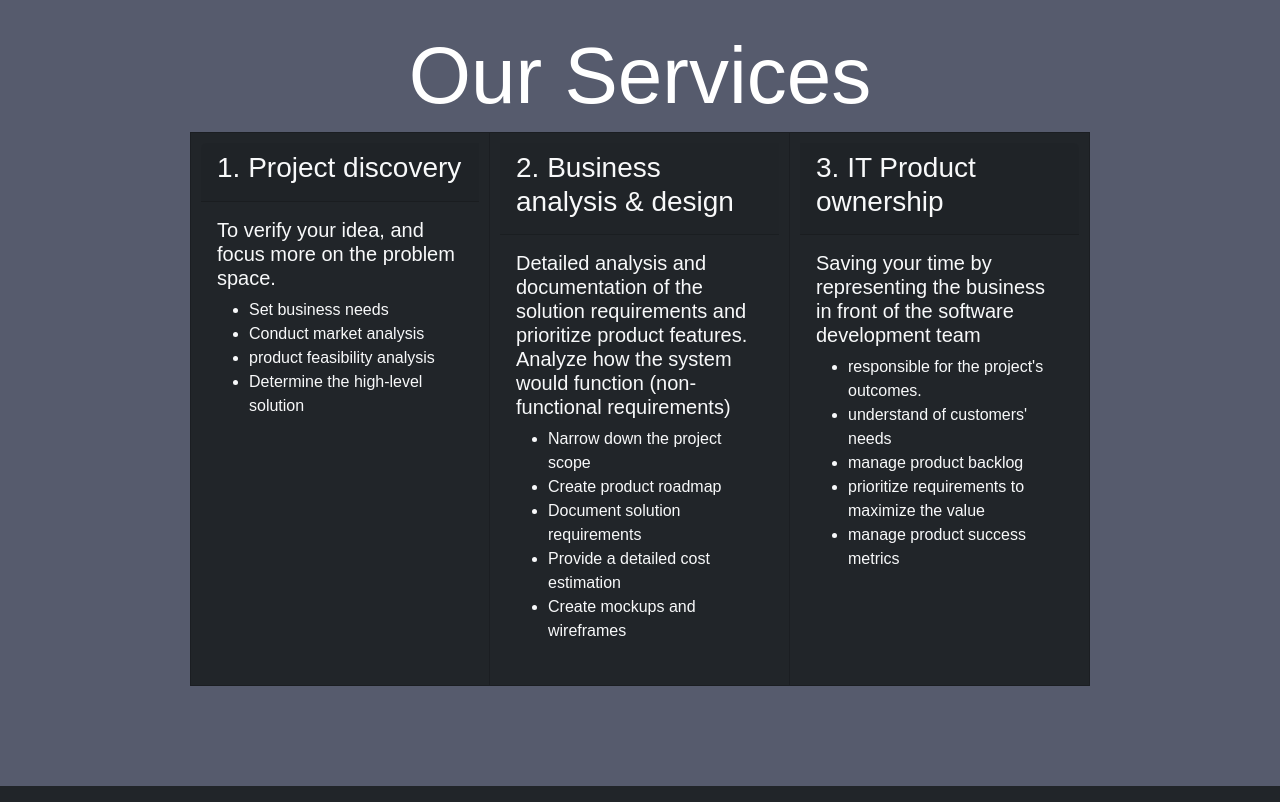
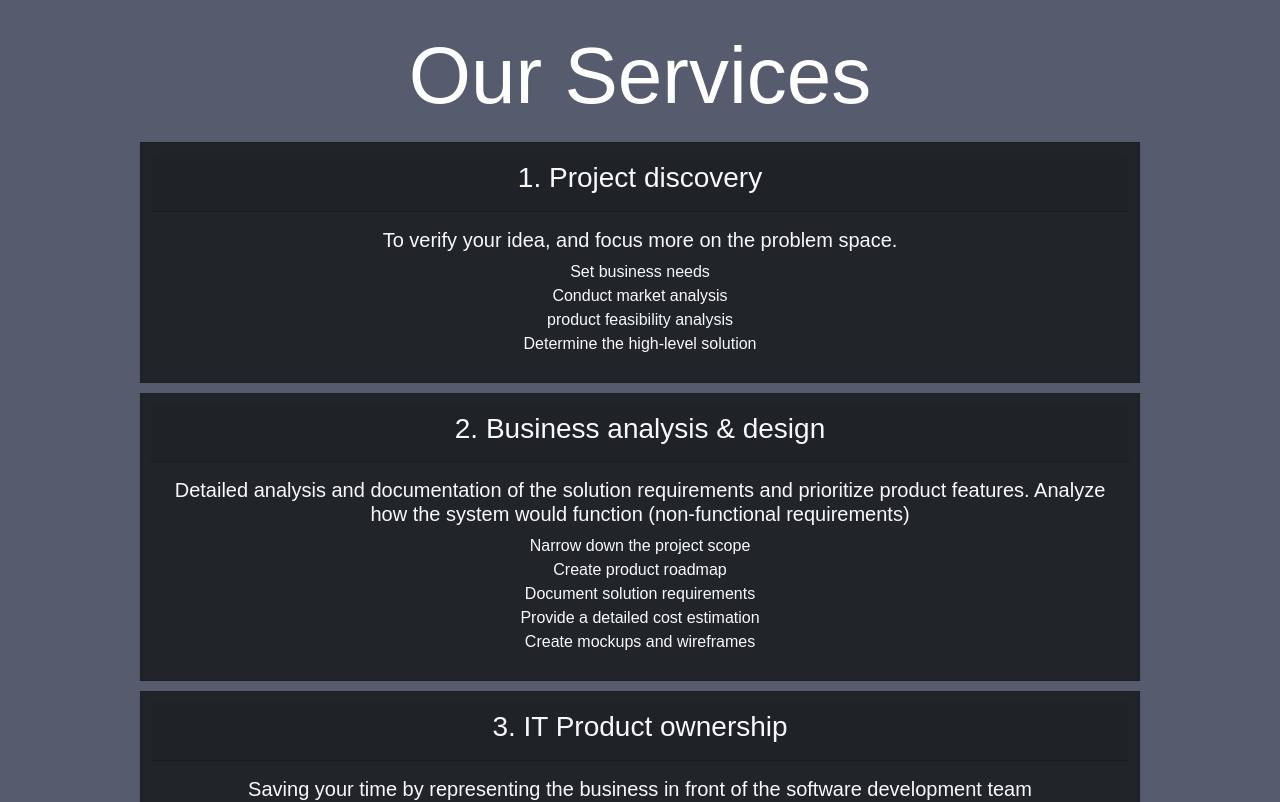
Before and after one commit to Ziad-Iteam/-Quality-Circle, a React (Create React App) app: page / in a window 1280 px wide. Shown: the part 1420-2222 px from the top of the page. Built offline with nearby package versions, Linux system fonts and the light colour scheme.

Commit message:
finish the services section

```diff
--- a/src/components/ServicesSection.tsx
+++ b/src/components/ServicesSection.tsx
@@ -4,10 +4,12 @@ import { resources } from "../i18n";
 import styled from "styled-components";
 
 const StyledCard = styled(Card)`
-  max-width: 300px;
+  max-width: 1000px;
   border-radius: 0;
   padding: 10px;
-`
+  text-align: center;
+  margin: 10px;
+`;
 
 export const ServicesSection = () => {
   const { t, i18n } = useTranslation();
@@ -19,13 +21,14 @@ export const ServicesSection = () => {
         backgroundColor: "#565b6d",
         color: "white",
         display: "flex",
-        flexDirection: 'column'
-        , alignItems: "center", justifyContent:"center"
+        flexDirection: "column",
+        alignItems: "center",
+        justifyContent: "center",
       }}
       id="services"
     >
       <h1 className="display-1 text-center ">{t("ServicesSection.h1")}</h1>
-      <div className="card-group px-2">
+      <div className="px-2">
         {i18n.language === "ar" &&
           resources.ar.translation.ServicesSection.services.map((service) => (
             <StyledCard bg="dark" text="light" key={service.subH2}>
@@ -33,11 +36,9 @@ export const ServicesSection = () => {
               <Card.Body>
                 <Card.Title>{service.subP}</Card.Title>
                 <Card.Text as="div">
-                    <ul>
                   {service.ser.map((subSer) => {
-                        return <li key={subSer}>{subSer}</li>;
+                    return <div key={subSer}>{subSer}</div>;
                   })}
-                    </ul>
                 </Card.Text>
               </Card.Body>
             </StyledCard>
@@ -51,11 +52,9 @@ export const ServicesSection = () => {
               <Card.Body>
                 <Card.Title>{service.subP}</Card.Title>
                 <Card.Text as="div">
-                    <ul>
                   {service.ser.map((subSer) => {
-                        return <li key={subSer}>{subSer}</li>;
+                    return <div key={subSer}>{subSer}</div>;
                   })}
-                    </ul>
                 </Card.Text>
               </Card.Body>
             </StyledCard>
```
Lines whose indentation alone changed are shown as unchanged.
